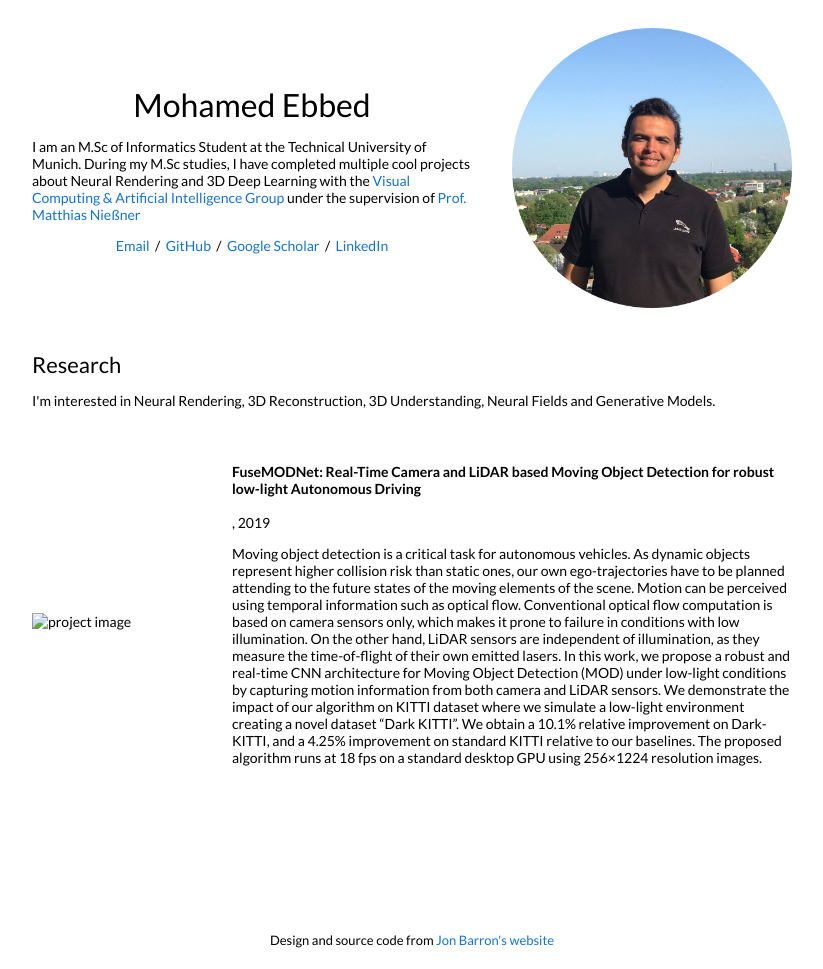
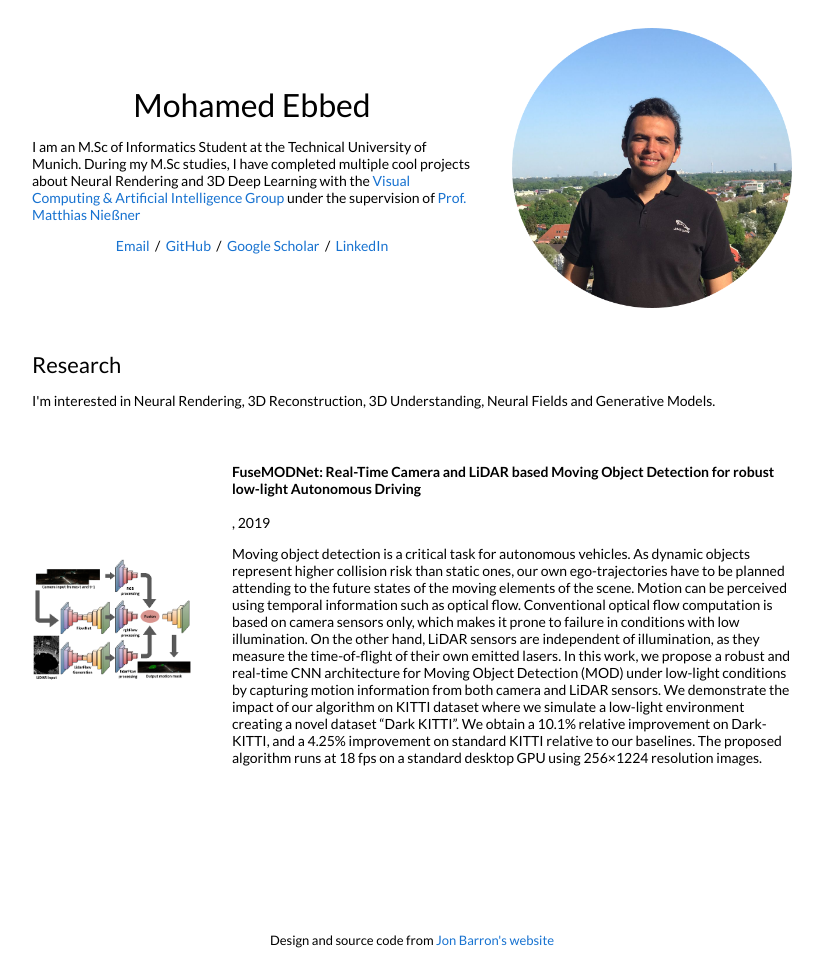
Before and after one commit to mohamed-ebbed/mohamed-ebbed.github.io, a Jekyll site: the page built from _posts/2010-06-22-gina.markdown, in a window 1280 px wide. Shown: the whole page, without its empty margins (228-1051 px from the left). Built offline with Jekyll 4.4.1, drawn with Linux system fonts in a browser that asks for light colours.

Commit message:
fusemodnet

```diff
--- a/_layouts/default.html
+++ b/_layouts/default.html
@@ -59,7 +59,7 @@
           {% if cat == 'research' %}
           <tr>
             <td style="padding:2.5%;width:25%;vertical-align:middle;min-width:120px">
-              <img src="/tn{{post.image}}" alt="project image" style="width:auto; height:auto; max-width:100%;" />
+              <img src="/{{post.image}}" alt="project image" style="width:auto; height:auto; max-width:100%;" />
             </td>
             <td style="padding:2.5%;width:75%;vertical-align:middle">
               <h3>{{post.title}}</h3>
--- a/_posts/2010-06-22-gina.markdown
+++ b/_posts/2010-06-22-gina.markdown
@@ -1,7 +1,7 @@
 ---
 layout: post
 title:  "FuseMODNet: Real-Time Camera and LiDAR based Moving Object Detection for robust low-light Autonomous Driving"
-date:   2019-10-11 18:08:39 +00:00
+date:   2019-11-10 18:08:39 +00:00
 image: /images/fusemodnet.png
 categories: research
 author: "Mohamed Ebbed"
```
